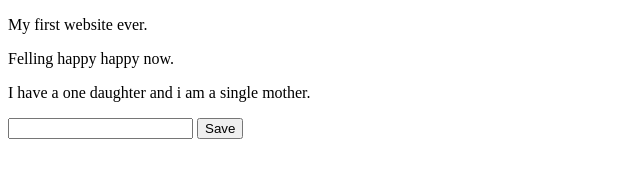
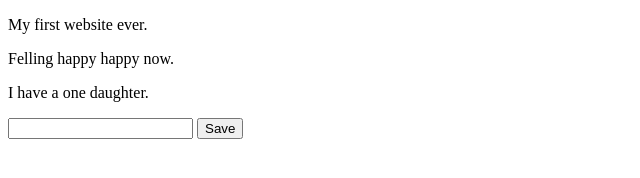
Before and after one commit to Nurjahaniqra/My_firstgitProject, a plain HTML site: page index.html in a window 1280 px wide. Shown: the whole page, without its empty margins (0-640 px from the left). Drawn offline with Linux system fonts and the light colour scheme.

Commit message:
four git commit

```diff
--- a/index.html
+++ b/index.html
@@ -9,7 +9,7 @@
   <body>
     <p>My first website ever.</p>
     <p>Felling happy happy now.</p>
-    <p>I have a one daughter and i am a single mother.</p>
+    <p>I have a one daughter.</p>
     <input type="text" name="name" />
     <button>Save</button>
   </body>
```
